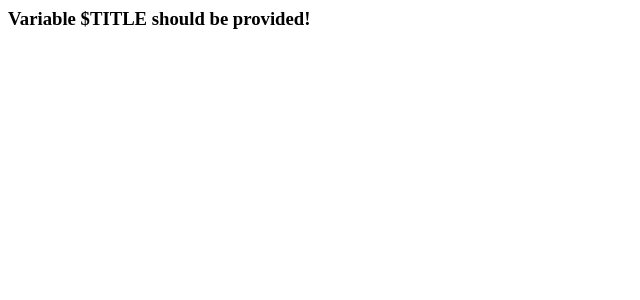
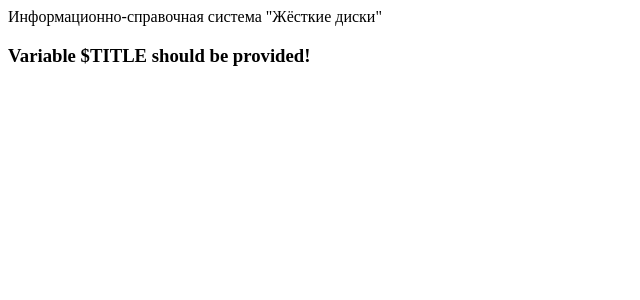
Before and after one commit to Ky3He4iK/course_work, a PHP site: page /php/body_login.php in a window 1280 px wide. Shown: the top 300 px of the page, without its empty margins (0-640 px from the left). Run offline with PHP 8.4, Linux system fonts and the light colour scheme.

Commit message:
keep fixing........

```diff
--- a/index.php
+++ b/index.php
@@ -4,7 +4,7 @@
 include("php/body.php");
 ?>
     <div class="container-fluid">
-        <h1 class="mt-4">Добро пожаловать</h1>
+        <h1 class="mt-4">Добро пожаловать в информационно-справочную систему "Жёсткие диски"</h1>
         <div class="row">
             На этом сайте Вы можете &nbsp;<a class="alert-link" href="disks.php"> выбрать себе диск </a>&nbsp;
             и &nbsp;<a class="alert-link" href="new_order.php"> заказать его </a>,
--- a/php/body_login.php
+++ b/php/body_login.php
@@ -19,6 +19,13 @@
                 <div class="row justify-content-center">
                     <div class="col-lg-7">
                         <div class="card shadow-lg border-0 rounded-lg mt-5">
+                            <div class="container-fluid">
+                                <div class="row  justify-content-center">
+                                    Информационно-справочная система "Жёсткие диски"
+                                </div>
+                            </div>
+                        </div>
+                        <div class="card shadow-lg border-0 rounded-lg mt-5">
                             <div class="card-header"><h3 class="text-center font-weight-light my-4"><?php
                                     if (!isset($TITLE))
                                         die("Variable \$TITLE should be provided!");
```
